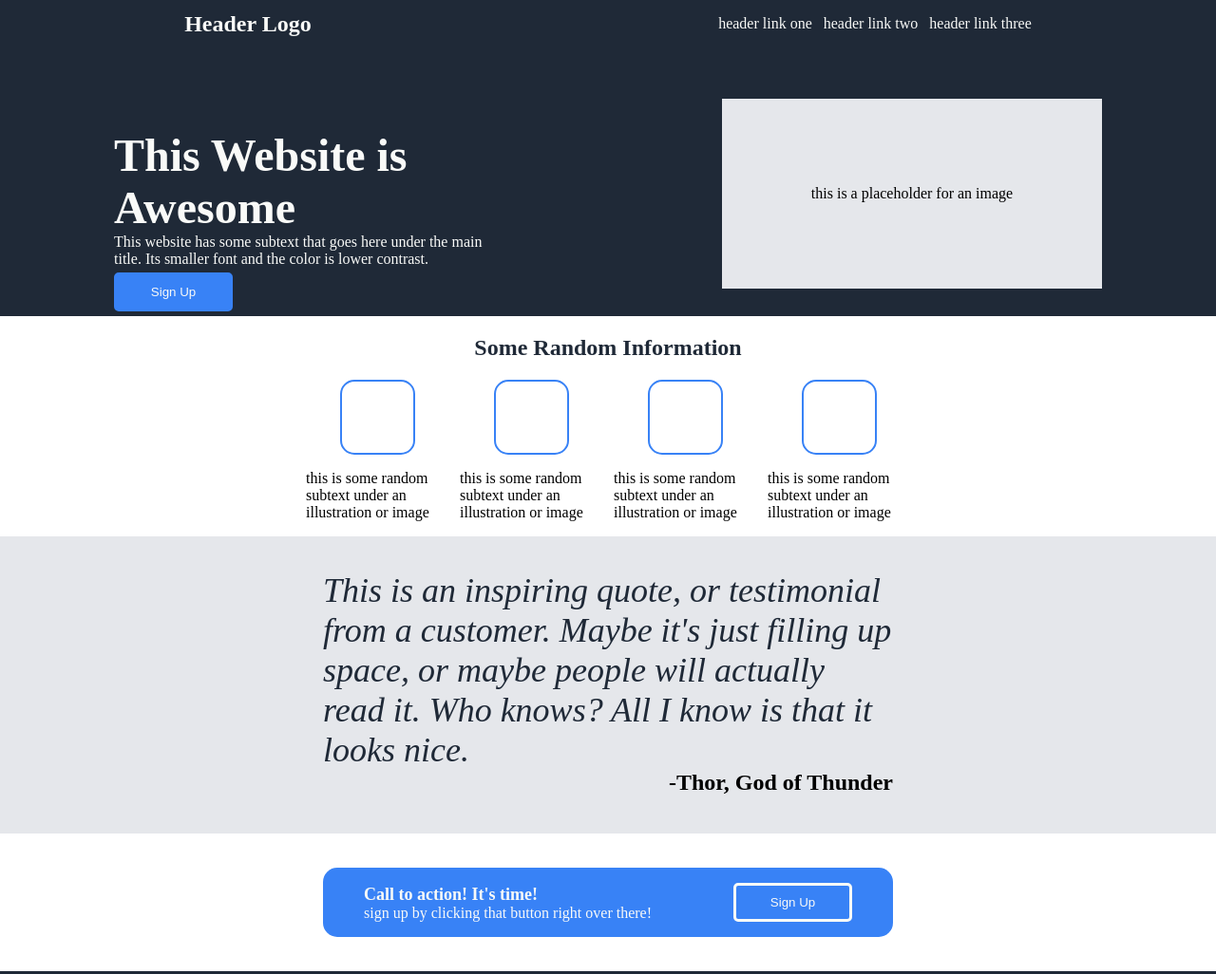
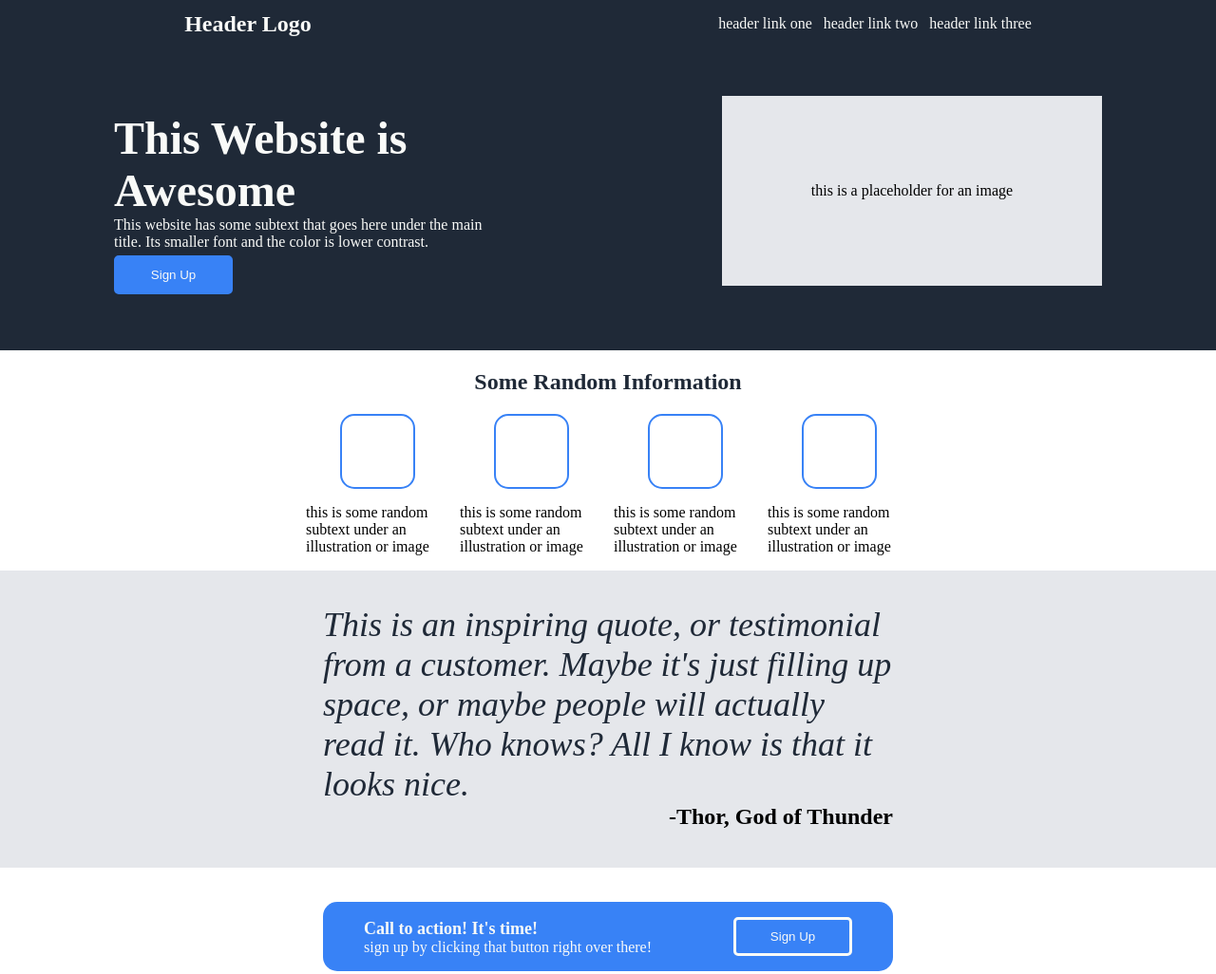
Before and after one commit to Benton14/odin-landing-page, a plain HTML site: page index.html in a window 1280 px wide. Shown: the top 1026 px of the page at 95% size. Drawn offline with Linux system fonts and the light colour scheme.

Commit message:
Edit top 1/3rd of the web page
Adjusted padding and margins for the dark top 1/3rd of the page

```diff
--- a/style.css
+++ b/style.css
@@ -59,11 +59,15 @@ button,
     background-color: #3882F6;
 }
 
+.dark-section {
+    padding-bottom: 54px;
+}
+
 .header {
     display: flex;
     justify-content: space-around;
     align-items: center;
-    margin-bottom: 54px;
+    margin-bottom: 36px;
 }
 
 .logo {
@@ -79,6 +83,7 @@ button,
 .title-card {
     display: flex;
     justify-content: space-around;
+    align-items: center;
 }
 
 .l-info {
```
